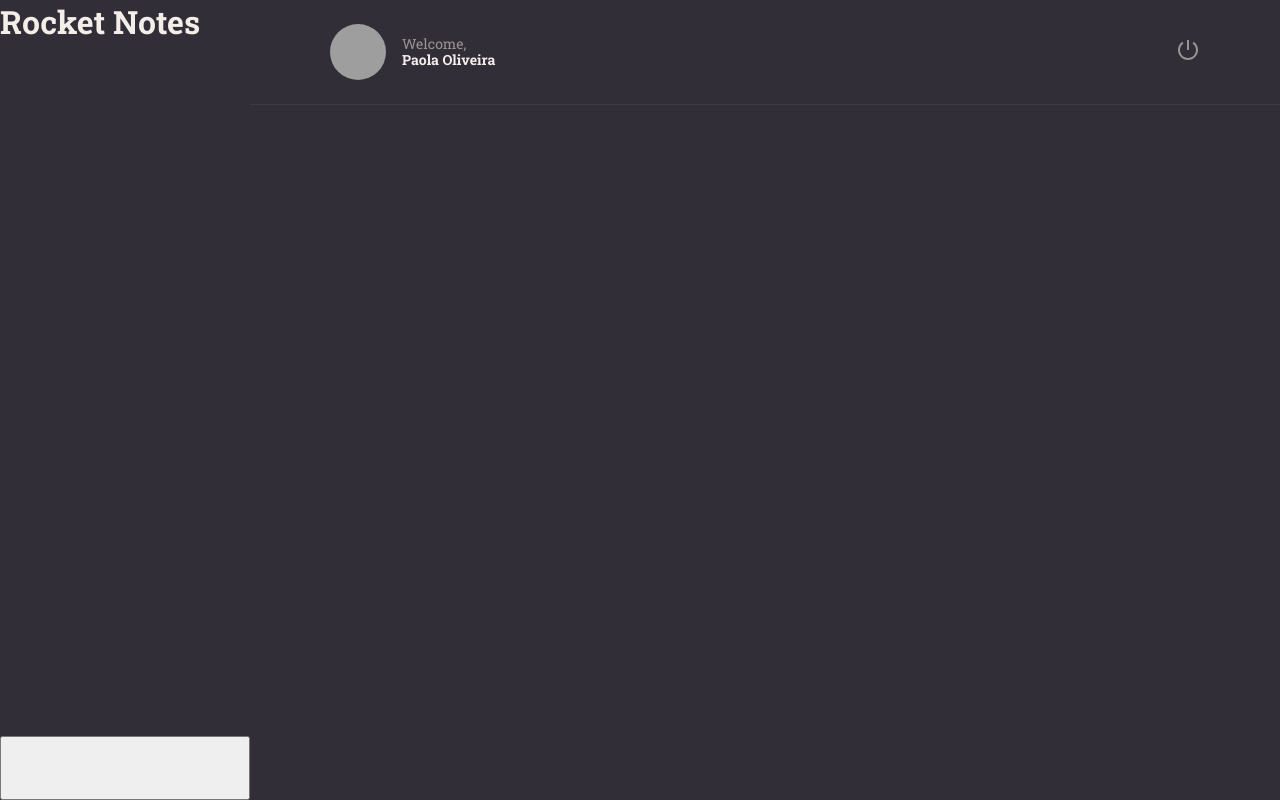
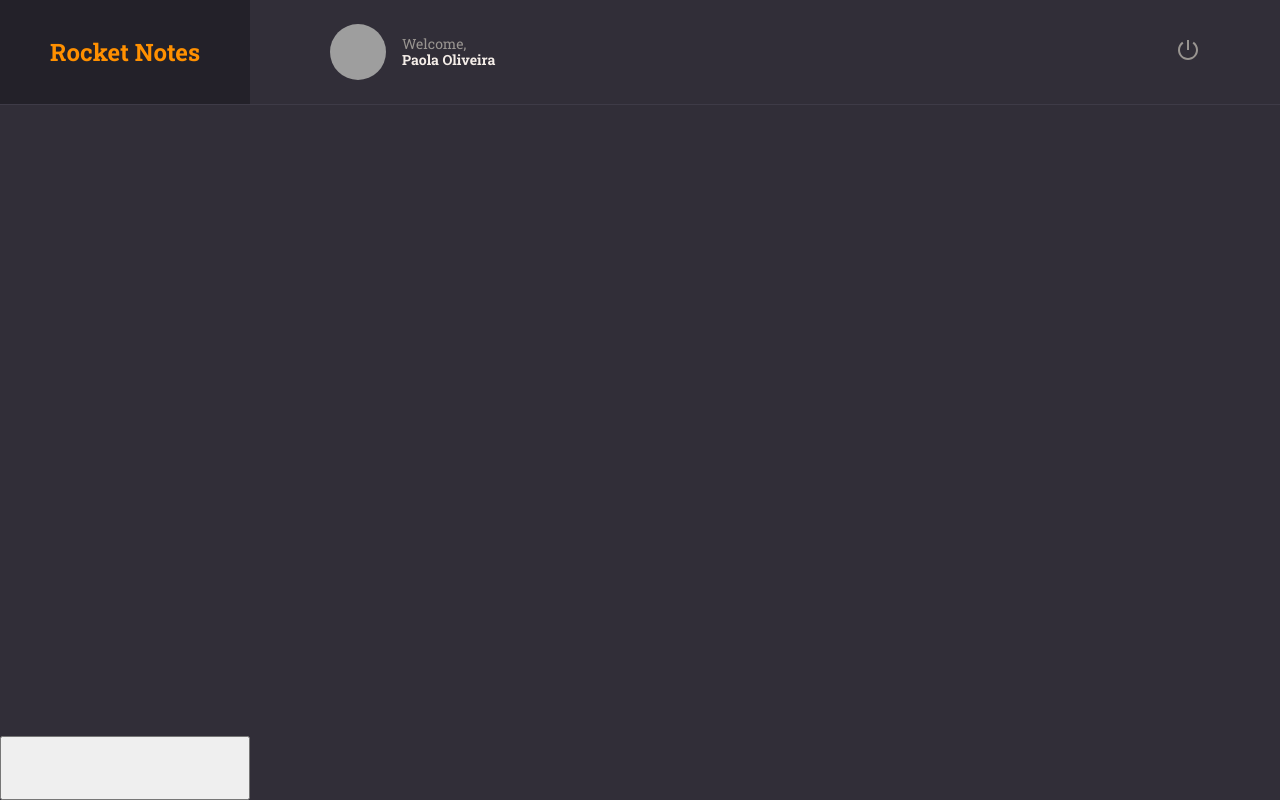
Before and after one commit to apaolaoliveira/RocketNotesWeb, a React (Vite) app: page / in a window 1280 px wide. Built offline with nearby package versions, Linux system fonts and the light colour scheme; grey boxes are pictures that could not be loaded.

Commit message:
upd home brand

```diff
--- a/src/pages/Home/index.jsx
+++ b/src/pages/Home/index.jsx
@@ -8,8 +8,10 @@ export function Home(){
       <Header />
 
       <Menu>
-        <Search />
       </Menu>
+
+      <Search>
+      </Search>
 
       <Content>
       </Content>
--- a/src/pages/Home/styles.js
+++ b/src/pages/Home/styles.js
@@ -18,6 +18,18 @@ export const Container = styled.div`
 
 export const Brand = styled.div`
   grid-area: brand;
+
+  display: flex;
+  align-items: center;
+  justify-content: center;
+
+  border-bottom: .1rem solid ${({theme }) => theme.COLORS.BACKGROUND_700};
+  background-color: ${({theme }) => theme.COLORS.BACKGROUND_900};
+
+  > h1 {
+    font-size: 2.4rem;
+    color: ${({theme }) => theme.COLORS.ORANGE};
+  }
 `;
 
 export const Menu = styled.ul`
```
